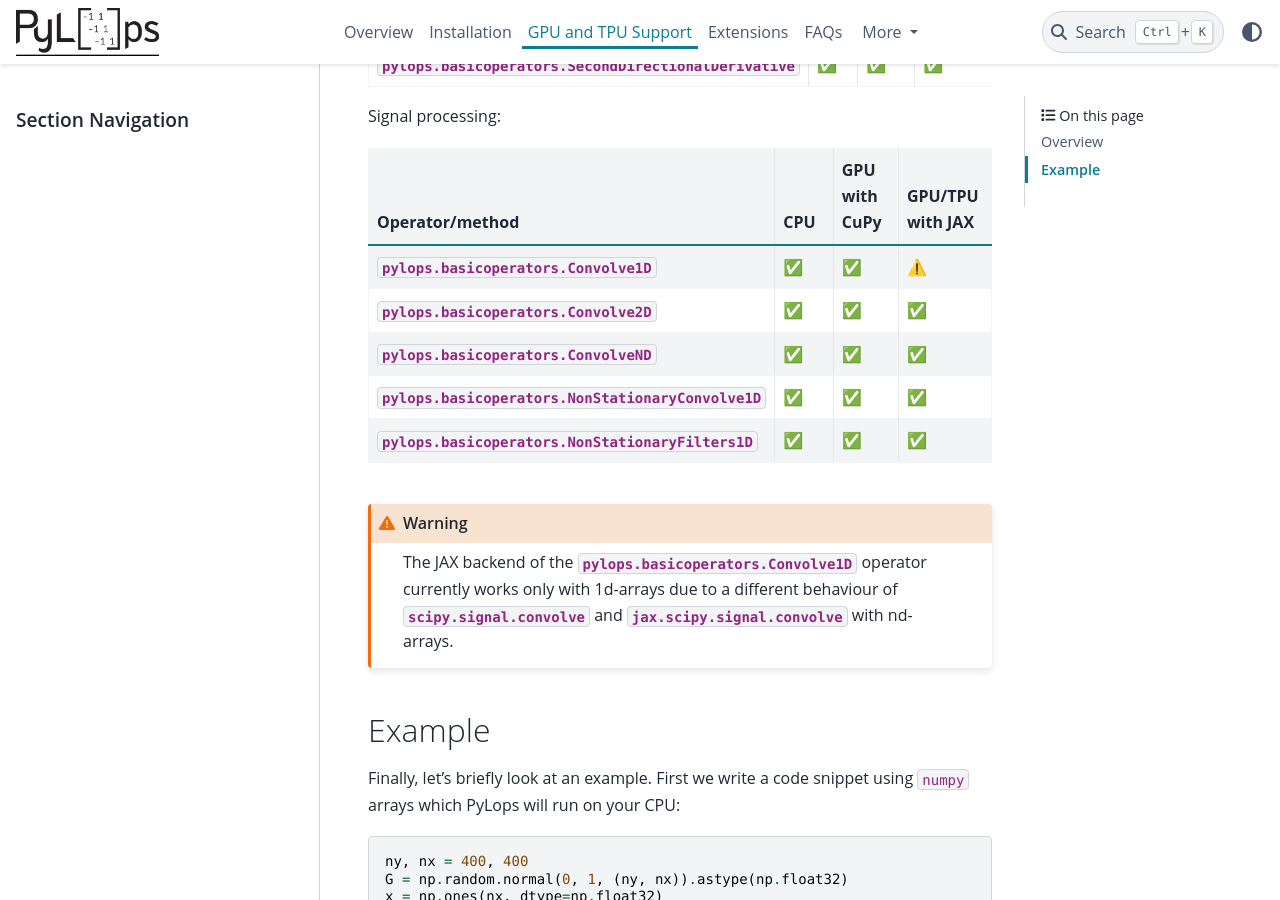
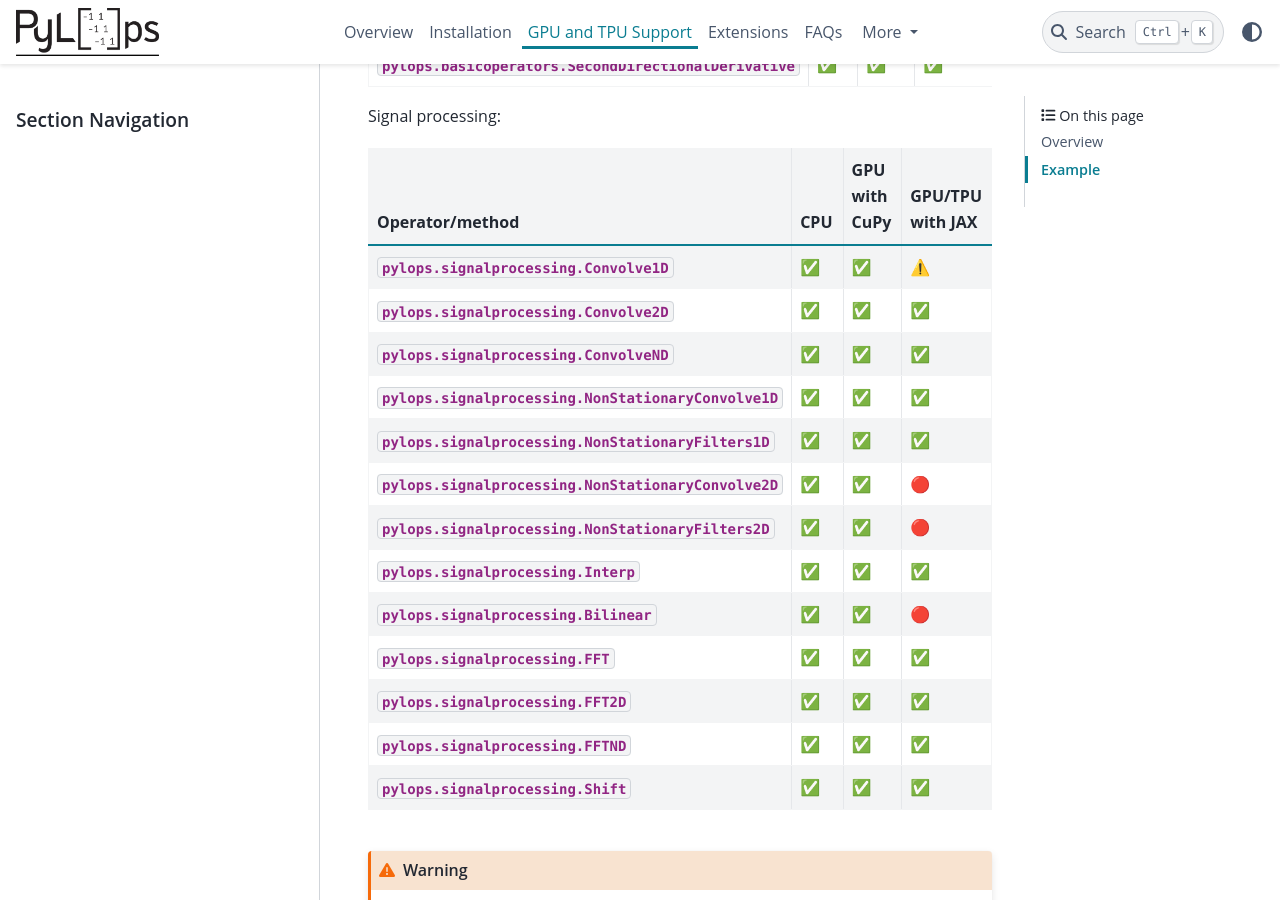
Before and after one commit to PyLops/pylops, a Sphinx documentation site: the page built from docs/source/gpu.rst, in a window 1280 px wide and 900 px high, scrolled down 2411 px. Built offline with Sphinx 7.4.7 and the PyData theme 0.15.4, drawn with Linux system fonts in a browser that asks for light colours; pages that are not in the unit, such as notebooks, are missing from menus; the version number could not be read and is left out; comment, search, counter and statistics services are not loaded.

Commit message:
feat: enable Shift with jax arrays

```diff
--- a/docs/source/gpu.rst
+++ b/docs/source/gpu.rst
@@ -186,23 +186,55 @@
      - CPU
      - GPU with CuPy
      - GPU/TPU with JAX
-   * - :class:`pylops.basicoperators.Convolve1D`
+   * - :class:`pylops.signalprocessing.Convolve1D`
      - |:white_check_mark:|
      - |:white_check_mark:|
      - |:warning:|
-   * - :class:`pylops.basicoperators.Convolve2D`
+   * - :class:`pylops.signalprocessing.Convolve2D`
      - |:white_check_mark:|
      - |:white_check_mark:|
      - |:white_check_mark:|
-   * - :class:`pylops.basicoperators.ConvolveND`
+   * - :class:`pylops.signalprocessing.ConvolveND`
      - |:white_check_mark:|
      - |:white_check_mark:|
      - |:white_check_mark:|
-   * - :class:`pylops.basicoperators.NonStationaryConvolve1D`
+   * - :class:`pylops.signalprocessing.NonStationaryConvolve1D`
      - |:white_check_mark:|
      - |:white_check_mark:|
      - |:white_check_mark:|
-   * - :class:`pylops.basicoperators.NonStationaryFilters1D`
+   * - :class:`pylops.signalprocessing.NonStationaryFilters1D`
+     - |:white_check_mark:|
+     - |:white_check_mark:|
+     - |:white_check_mark:|
+   * - :class:`pylops.signalprocessing.NonStationaryConvolve2D`
+     - |:white_check_mark:|
+     - |:white_check_mark:|
+     - |:red_circle:|
+   * - :class:`pylops.signalprocessing.NonStationaryFilters2D`
+     - |:white_check_mark:|
+     - |:white_check_mark:|
+     - |:red_circle:|
+   * - :class:`pylops.signalprocessing.Interp`
+     - |:white_check_mark:|
+     - |:white_check_mark:|
+     - |:white_check_mark:|
+   * - :class:`pylops.signalprocessing.Bilinear`
+     - |:white_check_mark:|
+     - |:white_check_mark:|
+     - |:red_circle:|
+   * - :class:`pylops.signalprocessing.FFT`
+     - |:white_check_mark:|
+     - |:white_check_mark:|
+     - |:white_check_mark:|
+   * - :class:`pylops.signalprocessing.FFT2D`
+     - |:white_check_mark:|
+     - |:white_check_mark:|
+     - |:white_check_mark:|
+   * - :class:`pylops.signalprocessing.FFTND`
+     - |:white_check_mark:|
+     - |:white_check_mark:|
+     - |:white_check_mark:|
+   * - :class:`pylops.signalprocessing.Shift`
      - |:white_check_mark:|
      - |:white_check_mark:|
      - |:white_check_mark:|
```
Also changed, not shown: 4 other files.
